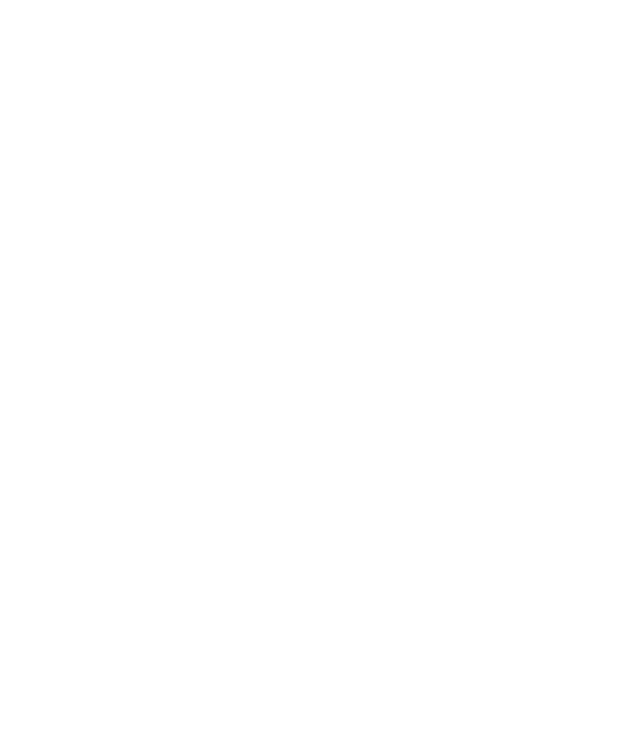
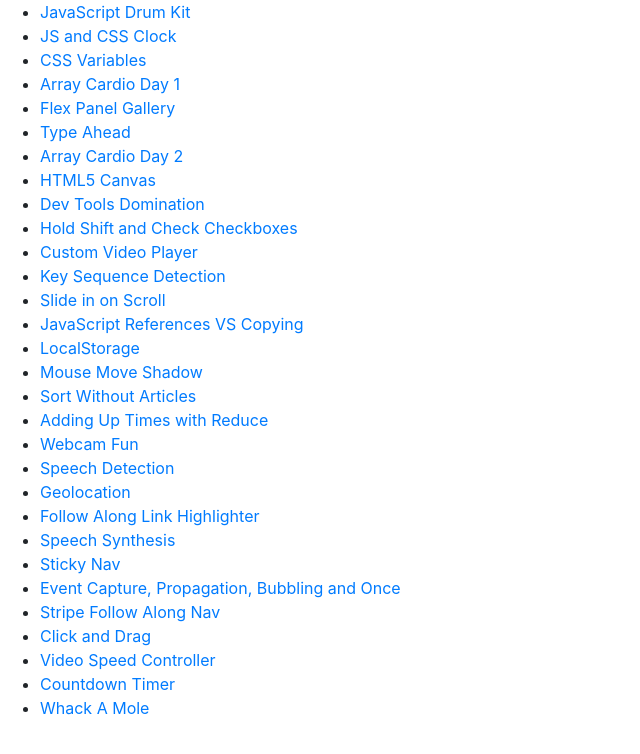
Before and after one commit to TheFlyer1983/javascript30, a plain HTML site: page index.html in a window 1280 px wide. Shown: the whole page, without its empty margins (0-640 px from the left). Drawn offline with nearby package versions, Linux system fonts and the light colour scheme.

Commit message:
Fetching JSON file and displaying object contents on page.

```diff
--- a/index.html
+++ b/index.html
@@ -9,7 +9,12 @@
     <title>Javascript 30</title>
   </head>
   <body>
+    <div id="links">
+      <!-- List of lesson links -->
+      <ul id="link-list">
 
+      </ul>
+    </div>
     <script src="https://code.jquery.com/jquery-3.3.1.slim.min.js" integrity="sha384-q8i/X+965DzO0rT7abK41JStQIAqVgRVzpbzo5smXKp4YfRvH+8abtTE1Pi6jizo" crossorigin="anonymous"></script>
     <script src="https://cdnjs.cloudflare.com/ajax/libs/popper.js/1.14.7/umd/popper.min.js" integrity="sha384-UO2eT0CpHqdSJQ6hJty5KVphtPhzWj9WO1clHTMGa3JDZwrnQq4sF86dIHNDz0W1" crossorigin="anonymous"></script>
     <script src="https://stackpath.bootstrapcdn.com/bootstrap/4.3.1/js/bootstrap.min.js" integrity="sha384-JjSmVgyd0p3pXB1rRibZUAYoIIy6OrQ6VrjIEaFf/nJGzIxFDsf4x0xIM+B07jRM" crossorigin="anonymous"></script>
--- a/script.js
+++ b/script.js
@@ -0,0 +1,13 @@
+const links = document.querySelector('#links');
+const linkList = document.querySelector('#link-list');
+
+fetch('./data.json')
+  .then(response => response.json())
+  .then(data => {
+    linkList.innerHTML = data.map((link) => {
+      console.log(link.url);
+      return `
+        <li><a href="${link.url}">${link.name}</a></li>
+      `;
+    }).join('');
+  })
```
